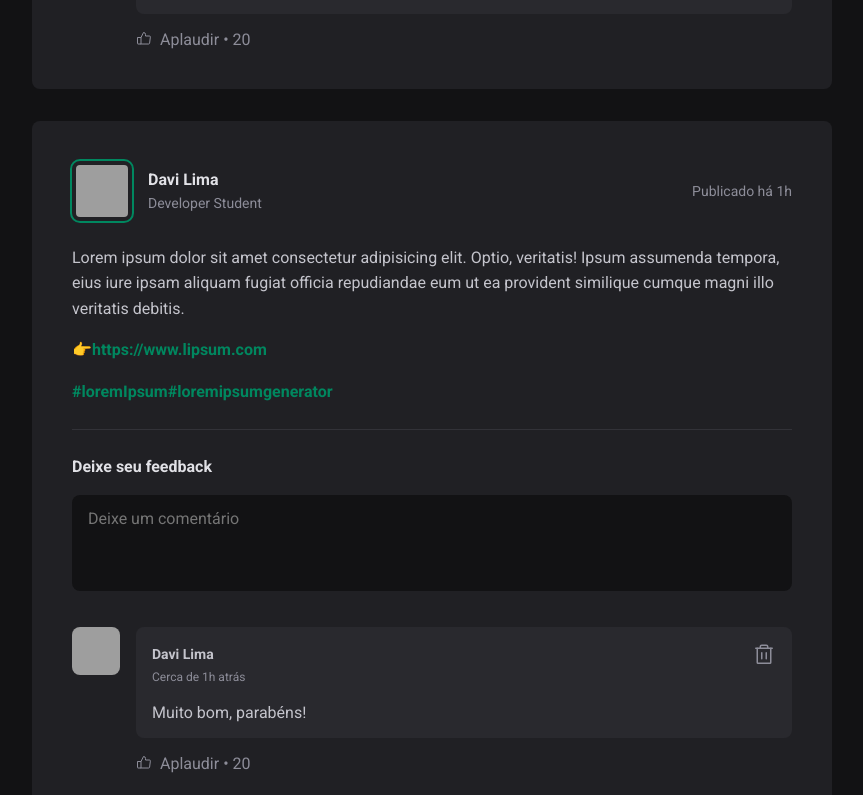
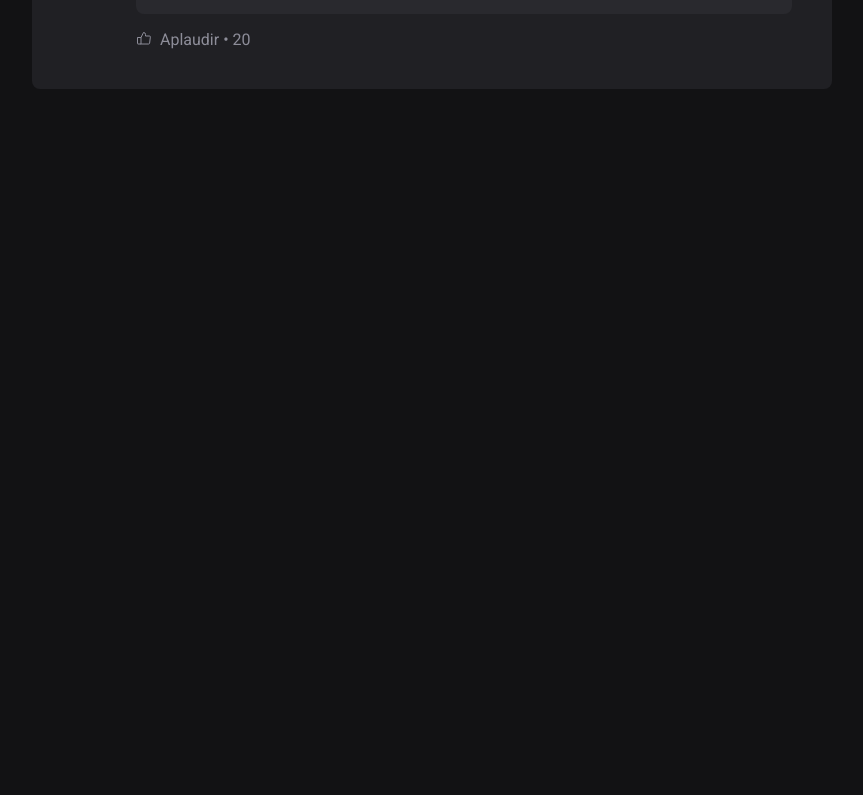
Before and after one commit to davirlima/ignite-feed, a React (Vite) app: page / in a window 1280 px wide. Shown: the part 2142-2937 px from the top of the page, without its empty margins (352-1215 px from the left). After the commit the page ends 2263 px from the top, so only its background shows below. Built offline with nearby package versions, Linux system fonts and the light colour scheme; grey boxes are pictures that could not be loaded.

Commit message:
Os motores do React - Iterando no jsx

```diff
--- a/src/App.jsx
+++ b/src/App.jsx
@@ -1,22 +1,67 @@
-import {Header} from './components/Header.jsx'
-import {Sidebar} from './components/Sidebar.jsx'
-import { Post } from './components/Post.jsx'
+import { Header } from "./components/Header.jsx";
+import { Sidebar } from "./components/Sidebar.jsx";
+import { Post } from "./components/Post.jsx";
 
-import './global.css'
-import styles from './App.module.css'
+import "./global.css";
+import styles from "./App.module.css";
+
+const posts = [
+  {
+    id: 1,
+    author: {
+      avatarUrl: "https://www.github.com/davirlima.png",
+      name: "Davi Rodrigues de Lima",
+      role: "Web Developer",
+    },
+    content: [
+      { type: "paragraph", content: "Olá, pessoal!" },
+      {
+        type: "paragraph",
+        content:
+          "Lorem ipsum dolor sit amet, consectetur adipisicing elit esse, sed diam nonumy eirmod",
+      },
+      { type: "link", content: "https://www.lipsum.com" },
+    ],
+    publishedAt: new Date("2022-08-10 20:00:00"),
+  },
+  {
+    id: 2,
+    author: {
+      avatarUrl: "https://www.github.com/rocketseat.png",
+      name: "Rocketseat",
+      role: "Education Institute",
+    },
+    content: [
+      { type: "paragraph", content: "Olá, pessoal!" },
+      {
+        type: "paragraph",
+        content:
+          "Lorem ipsum dolor sit amet, consectetur adipisicing elit esse, sed diam nonumy eirmod",
+      },
+      { type: "link", content: "https://www.lipsum.com" },
+    ],
+    publishedAt: new Date("2022-08-11 20:00:00"),
+  },
+];
 
 export function App() {
   return (
     <div>
-      <Header/>
+      <Header />
       <div className={styles.wrapper}>
-        <Sidebar/>
+        <Sidebar />
         <main>
-          <Post/>
-          <Post/>
-          <Post/>
+          {posts.map((post) => {
+            return (
+              <Post
+                author={post.author}
+                content={post.content}
+                publishedAt={post.publishedAt}
+              />
+            );
+          })}
         </main>
       </div>
     </div>
-  )
+  );
 }
--- a/src/components/Post.jsx
+++ b/src/components/Post.jsx
@@ -2,7 +2,7 @@ import { Avatar } from "./Avatar.jsx";
 import { Comment } from "./Comment.jsx";
 import styles from "./Post.module.css";
 
-export function Post() {
+export function Post(props) {
   return (
     <article className={styles.post}>
       <header>
```
